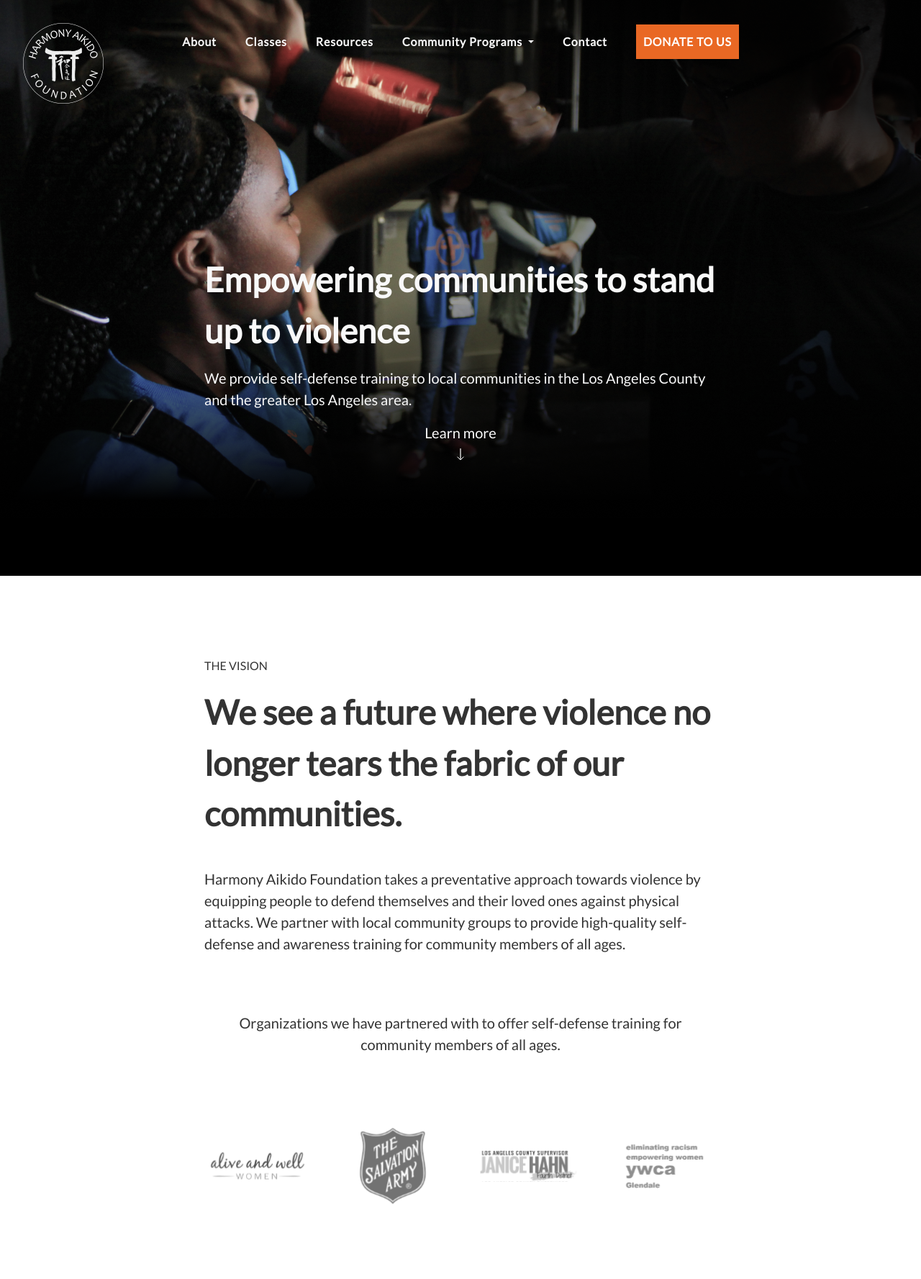
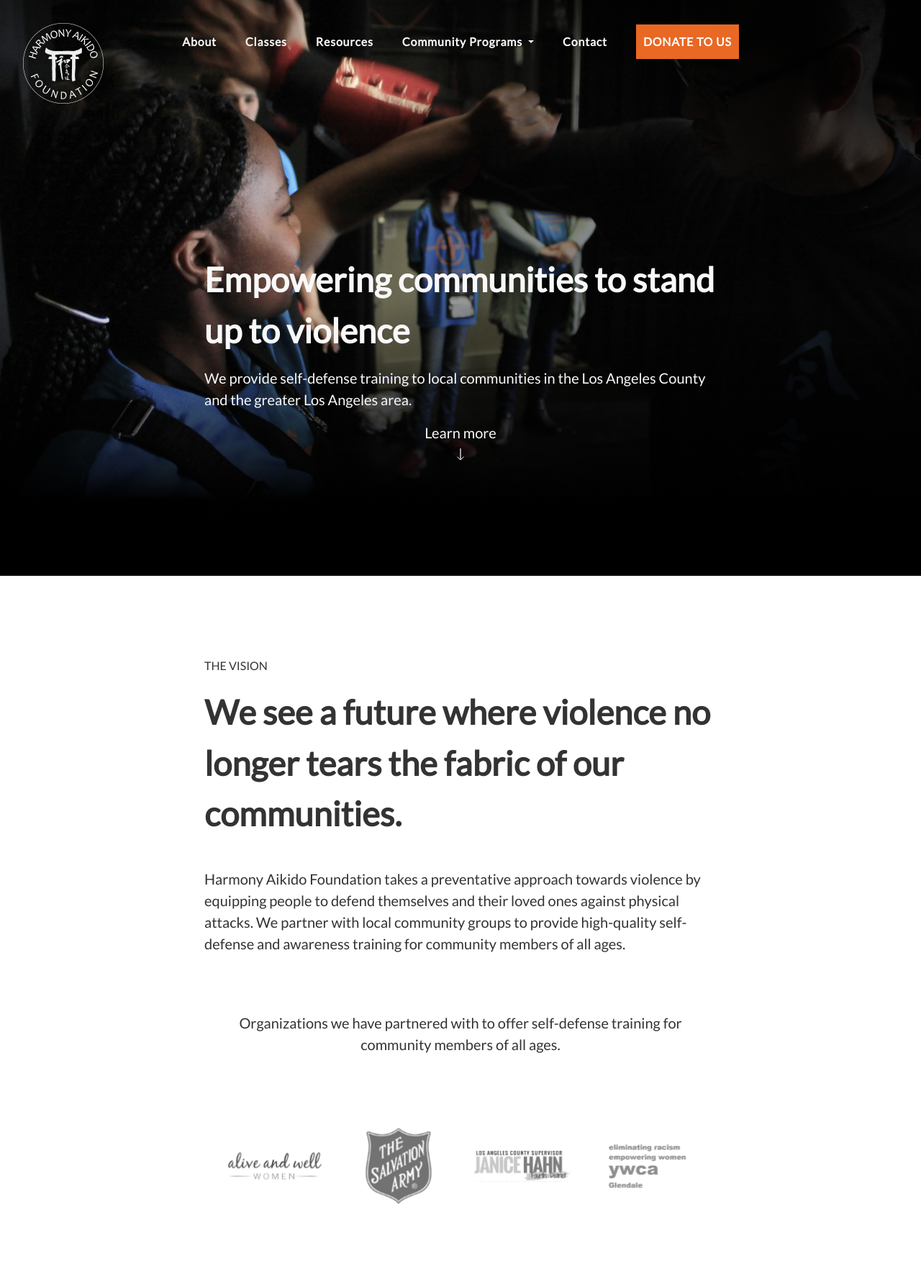
Before and after one commit to hafusaorg/hafusaorg.github.io, a Jekyll site: the page built from index.md, in a window 1280 px wide. Shown: the top 1777 px of the page at 72% size. Built offline with Jekyll 4.4.1, drawn with Linux system fonts in a browser that asks for light colours; grey boxes are pictures that could not be loaded.

Commit message:
Added styling for counter and blocks

```diff
--- a/assets/default.css
+++ b/assets/default.css
@@ -51,6 +51,9 @@
   margin: 0 calc(-1 * var(--standard-margin)) var(--hero-margin-bottom);
   padding: 0 var(--standard-margin) var(--p-padding-bottom);
   background-color: #000000;
+  background-repeat: no-repeat;
+  background-size: cover;
+
 }
 
 .hero, .hero a {
@@ -148,3 +151,66 @@
     margin-right: 40px;
   }
 }
+
+.counter {
+  display: flex;
+  flex-direction: column;
+  align-items: center;
+  width: 100%;
+}
+
+@media screen and (min-width: 768px) and (max-width: 1279px) {
+  .counter {
+    flex-direction: row;
+    align-items: baseline;
+    justify-content: flex-start;
+  }
+}
+
+@media screen and (min-width: 1280px) {
+  .counter {
+    align-items: baseline;
+  }
+}
+
+.counter ul {
+  display: flex;
+  flex-wrap: nowrap;
+  justify-content: center;
+  list-style: none;
+  padding: 0;
+  margin: 40px 11px 24px 0;
+}
+
+.counter ul li {
+  position: relative;
+  margin: 0 1px 0 0;
+  width: 29px;
+  height: 48px;
+  background-color: #EDEDED;
+  color: #333333;
+  align-items: center;
+  display: flex;
+  justify-content: center;
+  font-size: 24px;
+  font-weight: bold;
+  font-family: Montserrat, sans-serif;
+  z-index: 0;
+}
+
+@media screen and (min-width: 1280px) {
+  .counter ul li {
+    width: 48px;
+    height: 80px;
+    font-size: 40px;
+  }
+}
+
+.counter ul li::before {
+  content: '';
+  position: absolute;
+  left: 0;
+  right: 0;
+  border-top: solid 1px #828282;
+  z-index: -1;
+}
--- a/assets/master.css
+++ b/assets/master.css
@@ -11,6 +11,10 @@
   --p-padding-bottom: 80px;
   --figcaption-font-size: 12px;
   --figcaption-padding-bottom: 19px;
+  --blocks-max-width: 200px;
+  --blocks-align-items: center;
+  --blocks-justify-content: center;
+  --blocks-horizontal-margins: 0;
 }
 
 @media screen and (min-width: 768px) and (max-width: 1279px) {
@@ -19,6 +23,10 @@
     --p-font-size: 18px;
     --figcaption-font-size: 16px;
     --figcaption-padding-bottom: 17px;
+    --blocks-max-width: 158px;
+    --blocks-align-items: flex-start;
+    --blocks-justify-content: space-evenly;
+    --blocks-horizontal-margins: 22px;
   }
 }
 
@@ -28,6 +36,9 @@
     --p-font-size: 20px;
     --figcaption-font-size: 16px;
     --figcaption-padding-bottom: 17px;
+    --blocks-align-items: flex-start;
+    --blocks-justify-content: space-evenly;
+    --blocks-horizontal-margins: 27px;
   }
 }
 
@@ -79,12 +90,40 @@
 ul.blocks {
   display: flex;
   flex-wrap: wrap;
-  justify-content: space-between;
+  align-items: var(--blocks-align-items);
+  justify-content: var(--blocks-justify-content);
   list-style: none;
   padding: 0;
   margin: 0;
 }
 
 ul.blocks li {
-  margin: 0;
+  margin: 0 0 40px;
+  display: flex;
+  max-width: var(--blocks-max-width);
+  flex-direction: column;
+  align-items: center;
+  text-align: center;
 }
+
+ul.blocks li img {
+  width: 100%;
+  margin-bottom: 16px;
+}
+
+.call-to-action {
+  display: inline-flex;
+  align-items: center;
+  justify-content: center;
+  color: var(--inverse-text-color);
+  font-size: 16px;
+  font-weight: bold;
+  line-height: 22px;
+  font-size: 16px;
+  text-align: center;
+  letter-spacing: 0.05em;
+  text-decoration: none;
+  width: 200px;
+  height: 48px;
+  background-color: #412CCE;
+}
```
